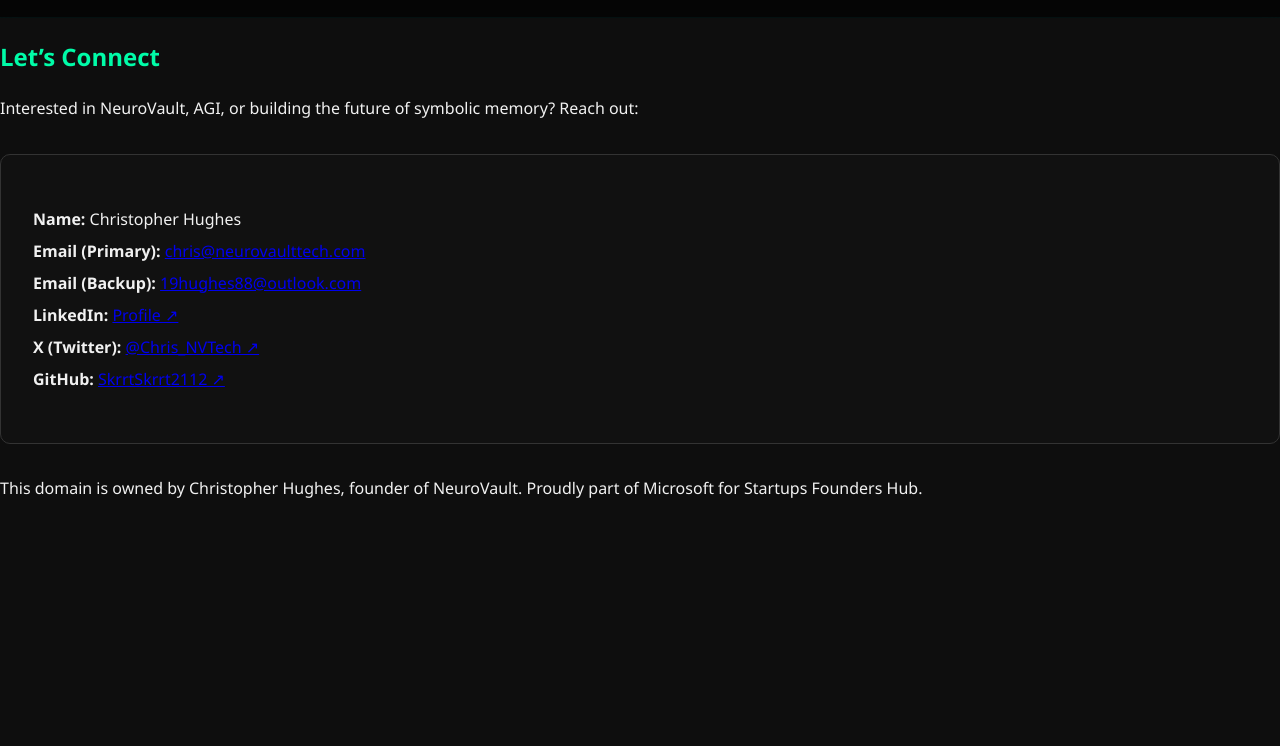
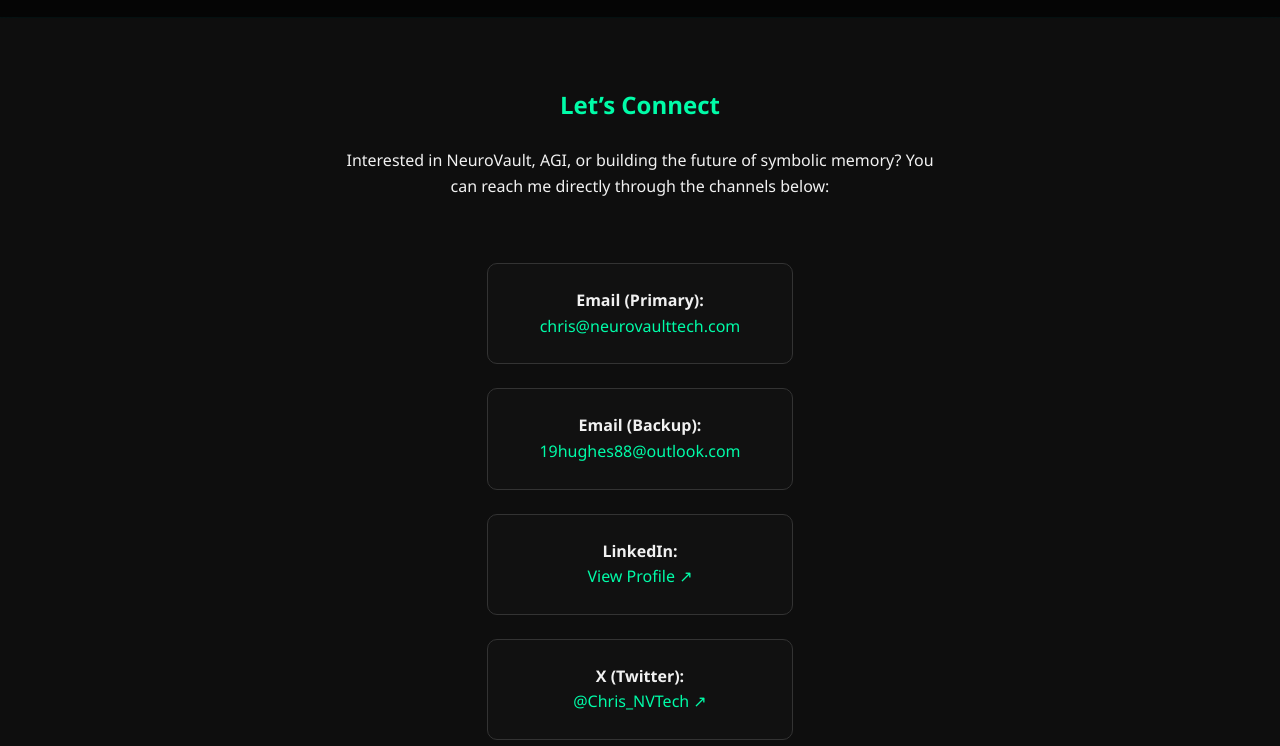
Before and after one commit to SkrrtSkrrt2112/neurovault-landing, a plain HTML site: page contact.html in a window 1280 px wide. Shown: the part 54-800 px from the top of the page. Drawn offline with Linux system fonts and the light colour scheme.

Commit message:
Upgrade contact page with styled cards and layout match

```diff
--- a/contact.html
+++ b/contact.html
@@ -6,6 +6,53 @@
   <title>Contact – NeuroVault</title>
   <link rel="stylesheet" href="style.css" />
   <link rel="icon" type="image/png" href="assets/favicon.png" />
+  <style>
+    .contact-grid {
+      display: flex;
+      flex-direction: column;
+      align-items: center;
+      gap: 1.5rem;
+      margin-top: 2rem;
+    }
+
+    .contact-card {
+      background-color: #111;
+      border: 1px solid #333;
+      border-radius: 10px;
+      padding: 1.5rem 2rem;
+      width: 90%;
+      max-width: 500px;
+      text-align: center;
+    }
+
+    .contact-card a {
+      color: #00fca8;
+      text-decoration: none;
+    }
+
+    .contact-card a:hover {
+      text-decoration: underline;
+    }
+
+    .contact-wrapper {
+      display: flex;
+      flex-direction: column;
+      align-items: center;
+      text-align: center;
+      padding: 3rem 1rem;
+    }
+
+    .contact-wrapper h1 {
+      color: #00fca8;
+      margin-bottom: 0.5rem;
+    }
+
+    .contact-wrapper p {
+      max-width: 600px;
+      line-height: 1.6;
+      margin-bottom: 2rem;
+    }
+  </style>
 </head>
 <body>
 
@@ -26,22 +73,41 @@
     </nav>
   </header>
 
-  <section class="content">
-    <h1 style="color: #00fca8;">Let’s Connect</h1>
-    <p>Interested in NeuroVault, AGI, or building the future of symbolic memory? Reach out:</p>
+  <section class="contact-wrapper">
+    <h1>Let’s Connect</h1>
+    <p>Interested in NeuroVault, AGI, or building the future of symbolic memory? You can reach me directly through the channels below:</p>
 
-    <div style="background-color: #111; border: 1px solid #333; border-radius: 10px; padding: 2rem; margin-top: 2rem;">
-      <ul style="list-style: none; padding-left: 0; line-height: 2;">
-        <li><strong>Name:</strong> Christopher Hughes</li>
-        <li><strong>Email (Primary):</strong> <a href="mailto:chris@neurovaulttech.com">chris@neurovaulttech.com</a></li>
-        <li><strong>Email (Backup):</strong> <a href="mailto:19hughes88@outlook.com">19hughes88@outlook.com</a></li>
-        <li><strong>LinkedIn:</strong> <a href="https://www.linkedin.com/in/christopher-hughes-44873a360" target="_blank">Profile ↗</a></li>
-        <li><strong>X (Twitter):</strong> <a href="https://x.com/Chris_NVTech" target="_blank">@Chris_NVTech ↗</a></li>
-        <li><strong>GitHub:</strong> <a href="https://github.com/SkrrtSkrrt2112" target="_blank">SkrrtSkrrt2112 ↗</a></li>
-      </ul>
+    <div class="contact-grid">
+      <div class="contact-card">
+        <strong>Email (Primary):</strong><br />
+        <a href="mailto:chris@neurovaulttech.com">chris@neurovaulttech.com</a>
+      </div>
+
+      <div class="contact-card">
+        <strong>Email (Backup):</strong><br />
+        <a href="mailto:19hughes88@outlook.com">19hughes88@outlook.com</a>
+      </div>
+
+      <div class="contact-card">
+        <strong>LinkedIn:</strong><br />
+        <a href="https://www.linkedin.com/in/christopher-hughes-44873a360" target="_blank">View Profile ↗</a>
+      </div>
+
+      <div class="contact-card">
+        <strong>X (Twitter):</strong><br />
+        <a href="https://x.com/Chris_NVTech" target="_blank">@Chris_NVTech ↗</a>
+      </div>
+
+      <div class="contact-card">
+        <strong>GitHub:</strong><br />
+        <a href="https://github.com/SkrrtSkrrt2112" target="_blank">SkrrtSkrrt2112 ↗</a>
+      </div>
     </div>
 
-    <p style="margin-top: 2rem;">This domain is owned by Christopher Hughes, founder of NeuroVault. Proudly part of Microsoft for Startups Founders Hub.</p>
+    <p style="margin-top: 3rem; max-width: 600px;">
+      This domain is owned and operated by Christopher Hughes, founder of NeuroVault.<br />
+      Currently part of the Microsoft for Startups Founders Hub.
+    </p>
   </section>
 
 </body>
```
